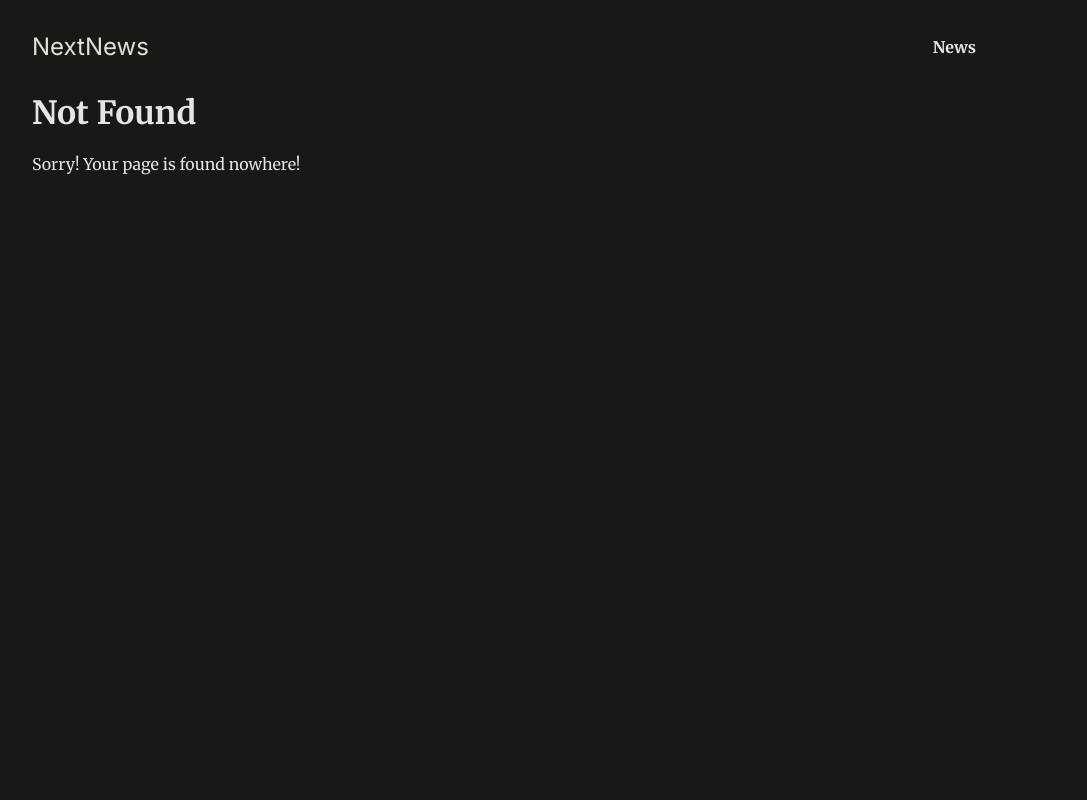
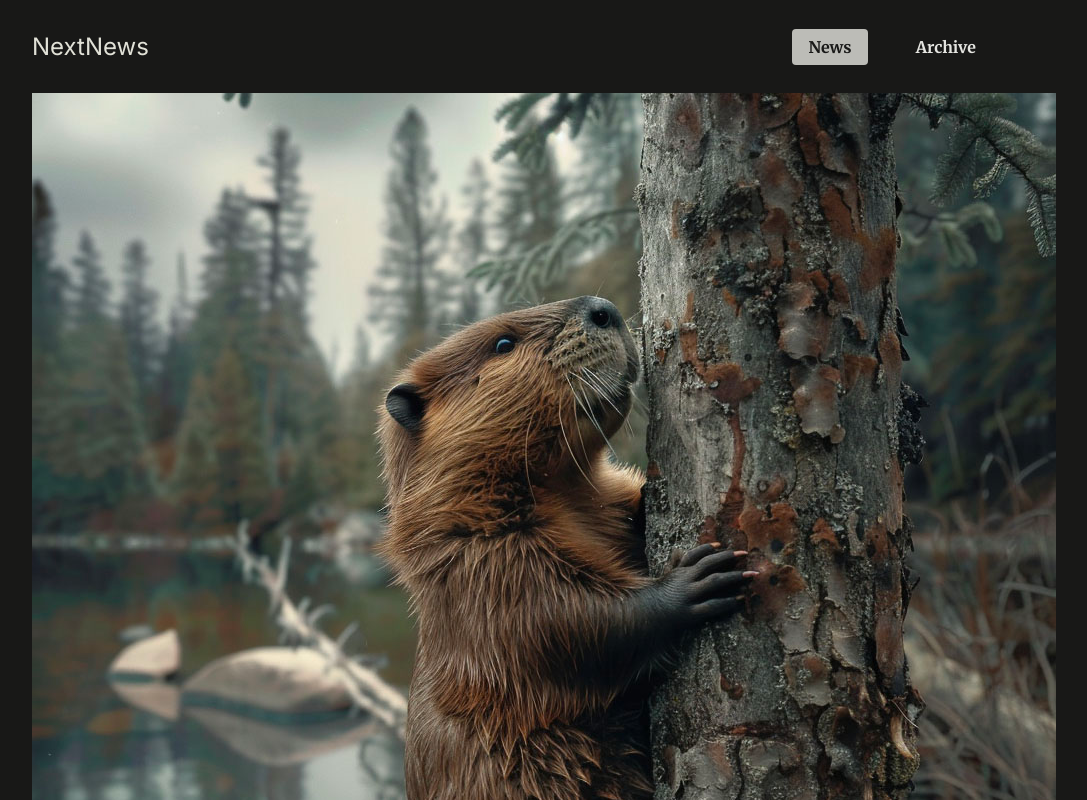
Before and after one commit to FrankieOne99/Lavori, a Next.js app in the folder news-project/: page /news/beaver-plague/image in a window 1280 px wide. Before the commit this address had no page. Shown: the top 800 px of the page, without its empty margins (128-1215 px from the left). Built offline with nearby package versions, Linux system fonts and the light colour scheme.

Commit message:
Adding new feature

```diff
--- a/news-project/app/components/main-header.js
+++ b/news-project/app/components/main-header.js
@@ -1,6 +1,7 @@
 import Link from "next/link";
+import NavLink from "./nav-link";
 
-const MainHeader = ()=> {
+const MainHeader = () => {
   return (
     <header id="main-header">
       <div id="logo">
@@ -9,12 +10,15 @@
       <nav>
         <ul>
           <li>
-                <Link href="/news">News</Link>
+            <NavLink href="/news">News</NavLink>
+          </li>
+          <li>
+            <NavLink href="/archive">Archive</NavLink>
           </li>
         </ul>
       </nav>
     </header>
   );
-}
+};
 
 export default MainHeader;
--- /dev/null
+++ b/news-project/app/components/nav-link.js
@@ -0,0 +1,17 @@
+"use client";
+
+import Link from "next/link";
+import { usePathname } from "next/navigation";
+import React from "react";
+
+const NavLink = ({ href, children }) => {
+  const path = usePathname();
+
+  return (
+    <Link href={href} className={path.startsWith(href) ? "active" : undefined}>
+      {children}
+    </Link>
+  );
+};
+
+export default NavLink;
--- /dev/null
+++ b/news-project/app/news/[slug]/image/page.js
@@ -0,0 +1,20 @@
+import { DUMMY_NEWS } from "@/dummy-news";
+import React from "react";
+
+const ImagePage = ({ params }) => {
+  const newsItemSlug = params.slug;
+  const newsItem = DUMMY_NEWS.find(
+    (newsItem) => newsItem.slug === newsItemSlug
+  );
+
+  if (!newsItem) {
+    notFound();
+  }
+  return (
+    <div className="fullscreen-image">
+      <img src={`/images/news/${newsItem.image}`} alt={newsItem.title} />
+    </div>
+  );
+};
+
+export default ImagePage;
```
Also changed, not shown: news-project/app/news/[slug]/page.js (+12 -11 lines). Lines whose indentation alone changed are shown as unchanged.
